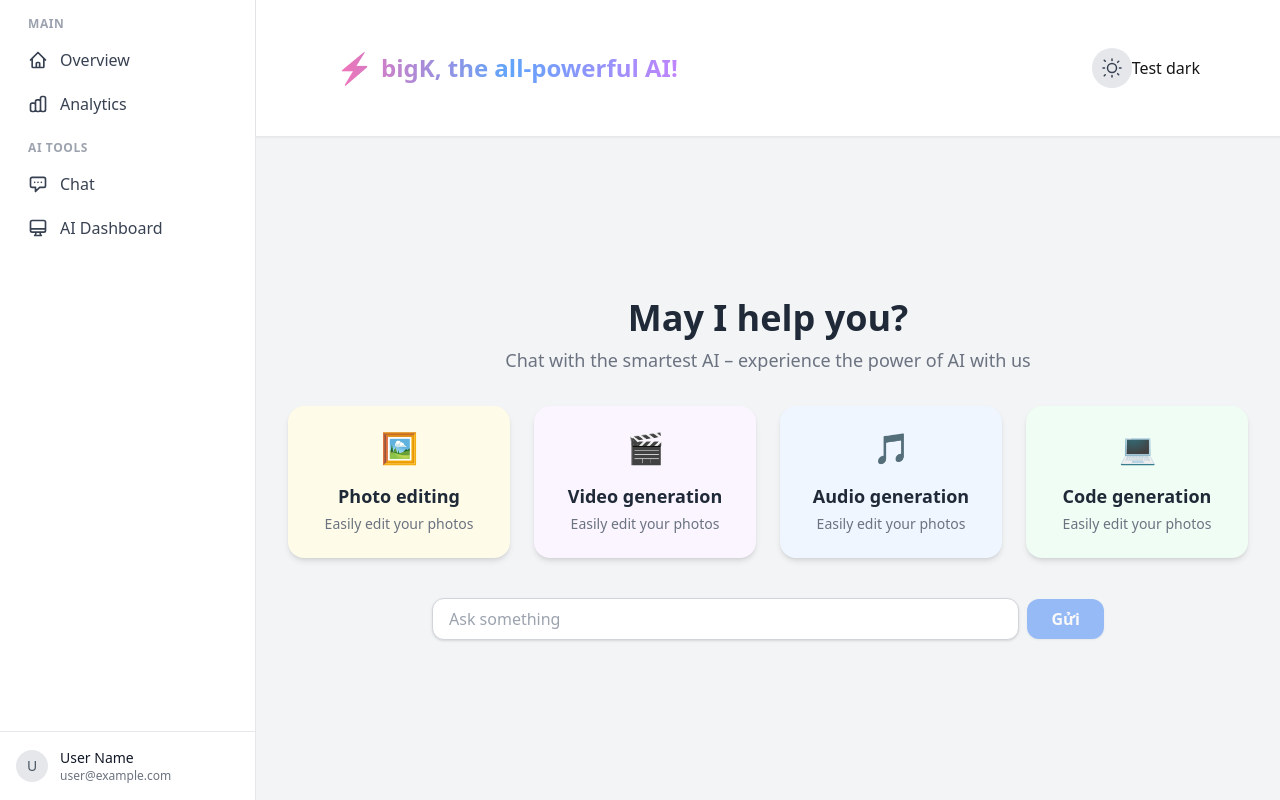
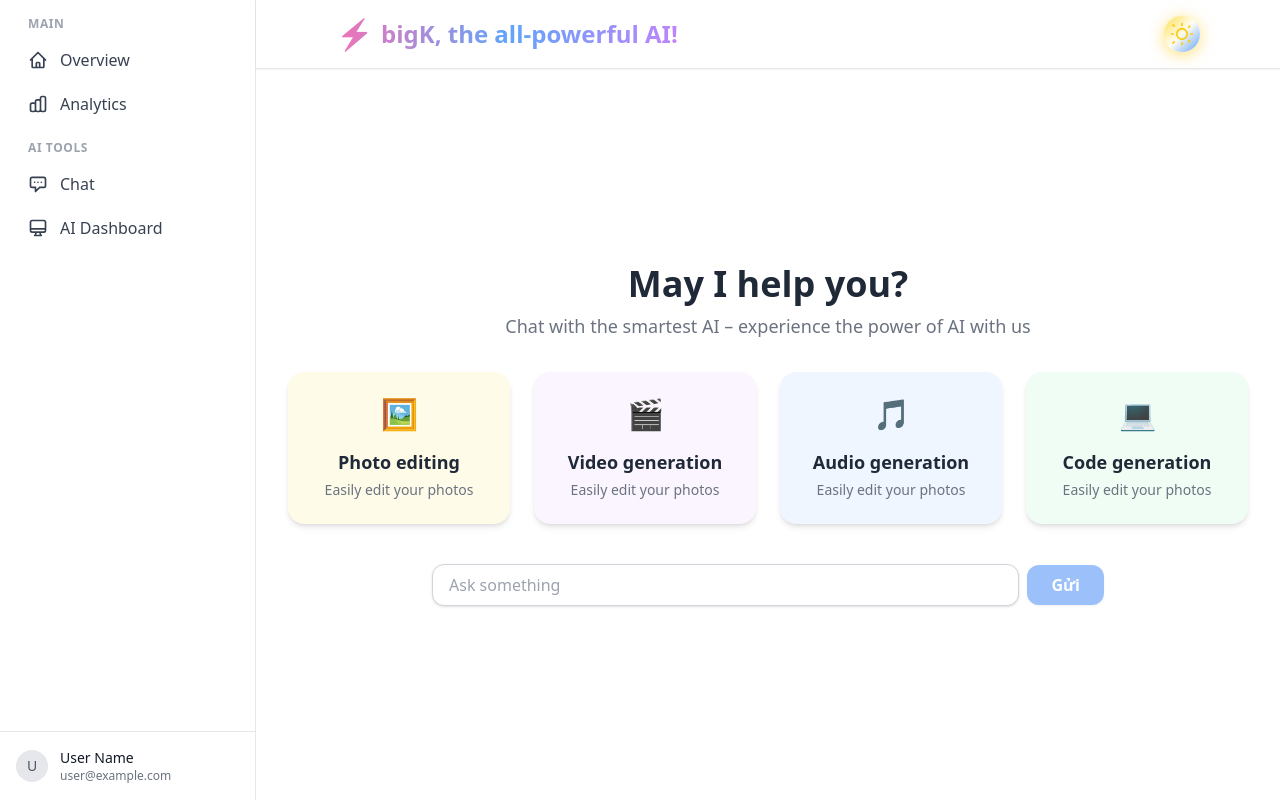
Before and after one commit to TrvKhanh/chatbot, a Next.js app: page / in a window 1280 px wide. Built offline with nearby package versions, Linux system fonts and the light colour scheme.

Commit message:
update drak light

```diff
--- a/src/app/components/ChatBox.tsx
+++ b/src/app/components/ChatBox.tsx
@@ -110,14 +110,14 @@ const ChatBox: React.FC<ChatBoxProps> = ({ onFirstMessage, sessionId, initialMes
   };
 
   return (
-    <div className="flex flex-col w-full h-full bg-gray-100 dark:bg-gray-900 rounded-2xl">
+    <div className="flex flex-col w-full h-full bg-gray-100 dark:bg-[#363636] rounded-2xl">
       <div className="flex-1 overflow-y-auto pr-2">
         {messages.map((msg) => (
           <ChatMessage key={msg.id} message={msg.content} isUser={msg.isUser} />
         ))}
         {loading && (
           <div className="flex justify-start my-2">
-            <div className="bg-gray-100 dark:bg-gray-800 text-gray-900 dark:text-gray-100 px-4 py-2 rounded-2xl rounded-bl-none shadow-sm text-sm">
+            <div className="bg-gray-100 dark:bg-[#363636] text-gray-900 dark:text-gray-100 px-4 py-2 rounded-2xl rounded-bl-none shadow-sm text-sm">
               <span className="animate-pulse">Đang trả lời...</span>
             </div>
           </div>
@@ -126,7 +126,7 @@ const ChatBox: React.FC<ChatBoxProps> = ({ onFirstMessage, sessionId, initialMes
       </div>
       <div className="mt-4 flex gap-2 p-2 pb-4 border-t">
         <textarea
-          className="flex-1 border border-gray-300 dark:border-gray-700 rounded-xl p-2 resize-none focus:outline-none focus:ring-2 focus:ring-blue-400 bg-white dark:bg-gray-900 text-gray-900 dark:text-gray-100"
+          className="flex-1 border border-gray-300 dark:border-gray-700 rounded-xl p-2 resize-none focus:outline-none focus:ring-2 focus:ring-blue-400 bg-white dark:bg-[#363636] text-gray-900 dark:text-gray-100"
           rows={2}
           placeholder="Nhập tin nhắn..."
           value={input}
--- a/src/app/components/MainContent.tsx
+++ b/src/app/components/MainContent.tsx
@@ -57,7 +57,7 @@ const MainContent: React.FC<MainContentProps> = ({ onSendFirstMessage }) => {
   };
 
   return (
-    <div className="flex flex-col items-center justify-center h-full w-full px-8 py-8">
+    <div className="flex flex-col items-center justify-center h-full w-full px-8 py-8 bg-white dark:bg-[#363636]">
       <div className="text-4xl font-extrabold text-center mb-2 text-gray-800 dark:text-gray-100">
         May I help you?
       </div>
@@ -80,7 +80,7 @@ const MainContent: React.FC<MainContentProps> = ({ onSendFirstMessage }) => {
         <input
           type="text"
           placeholder="Ask something"
-          className="flex-1 border border-gray-300 dark:border-gray-700 rounded-xl px-4 py-2 text-gray-700 dark:text-gray-100 text-base focus:outline-none focus:ring-2 focus:ring-blue-200 bg-white dark:bg-gray-900 shadow"
+          className="flex-1 border border-gray-300 dark:border-gray-700 rounded-xl px-4 py-2 text-gray-700 dark:text-gray-100 text-base focus:outline-none focus:ring-2 focus:ring-blue-200 bg-white dark:bg-[#363636] shadow"
           value={input}
           onChange={e => setInput(e.target.value)}
           onKeyDown={handleKeyDown}
--- a/src/app/components/Sidebar.tsx
+++ b/src/app/components/Sidebar.tsx
@@ -3,7 +3,7 @@ import Link from 'next/link';
 
 const Sidebar: React.FC = () => {
   return (
-    <aside className="w-64 h-screen bg-white dark:bg-gray-800 border-r border-gray-200 dark:border-gray-700 flex flex-col">
+    <aside className="w-64 h-screen bg-white dark:bg-[#1C1C1C] border-r border-gray-200 dark:border-gray-700 flex flex-col">
       {/* Main Navigation */}
       <nav className="flex-1 overflow-y-auto py-4">
         <div className="px-4 space-y-4">
--- a/src/app/components/Topbar.tsx
+++ b/src/app/components/Topbar.tsx
@@ -1,24 +1,15 @@
-import React, { useState, useEffect } from 'react';
+import React, { useContext } from 'react';
+import { ThemeContext } from '../ThemeProvider';
 
 const Topbar: React.FC = () => {
-  const [darkMode, setDarkMode] = useState(false);
-  const [mounted, setMounted] = useState(false);
+  const { theme, setTheme } = useContext(ThemeContext);
 
-  useEffect(() => {
-    setMounted(true);
-  }, []);
-
-  useEffect(() => {
-    if (!mounted) return;
-    if (darkMode) {
-      document.documentElement.classList.add('dark');
-    } else {
-      document.documentElement.classList.remove('dark');
-    }
-  }, [darkMode, mounted]);
+  const toggleTheme = () => {
+    setTheme(theme === 'dark' ? 'light' : 'dark');
+  };
 
   return (
-    <div className="flex items-center px-20 py-12 bg-white dark:bg-gray-800 border-b border-gray-200 dark:border-gray-700 shadow-sm sticky top-0 z-10 group">
+    <div className="flex items-center px-20 py-4 bg-white dark:bg-[#1C1C1C] border-b border-gray-200 dark:border-gray-700 shadow-sm sticky top-0 z-10 group">
       <div className="flex-1 flex items-center">
         <div className="font-bold font-sans">
           <h1 className="text-2xl bg-gradient-to-r from-pink-400 via-blue-400 to-purple-400 dark:from-cyan-400 dark:via-blue-400 dark:to-violet-400 bg-clip-text text-transparent flex items-center gap-2">
@@ -26,24 +17,22 @@ const Topbar: React.FC = () => {
           </h1>
         </div>
       </div>
-      {mounted && (
       <button
-          onClick={() => setDarkMode((prev) => !prev)}
-          className="ml-6 p-2 rounded-full bg-gray-200 dark:bg-gray-700 hover:bg-gray-300 dark:hover:bg-gray-600 transition"
+        onClick={toggleTheme}
+        className="ml-5 p-1 rounded-full bg-gradient-to-br from-yellow-300 via-white to-blue-400 dark:from-gray-700 dark:via-gray-900 dark:to-blue-900 shadow-lg hover:shadow-2xl ring-2 ring-white dark:ring-blue-900 transition-all duration-300 focus:outline-none"
         aria-label="Toggle dark mode"
+        style={{ boxShadow: theme === 'dark' ? '0 3px 15px 0 rgba(0, 60, 255, 0.5)' : '0 3px 15px 0 rgba(255, 200, 0, 0.5)' }}
       >
-          {darkMode ? (
-            <svg xmlns="http://www.w3.org/2000/svg" fill="none" viewBox="0 0 24 24" strokeWidth={1.5} stroke="currentColor" className="w-6 h-6 text-yellow-400">
+        {theme === 'dark' ? (
+          <svg xmlns="http://www.w3.org/2000/svg" fill="none" viewBox="0 0 24 24" strokeWidth={1.5} stroke="currentColor" className="w-7 h-7 text-blue-300 drop-shadow-[0_0_8px_rgba(0,60,255,0.5)]">
             <path strokeLinecap="round" strokeLinejoin="round" d="M21.752 15.002A9.718 9.718 0 0112 21.75c-5.385 0-9.75-4.365-9.75-9.75 0-4.136 2.664-7.64 6.438-9.165a.75.75 0 01.908.325.75.75 0 01-.062.954A7.501 7.501 0 0012 19.5a7.48 7.48 0 006.636-3.938.75.75 0 01.954-.062.75.75 0 01.325.908z" />
           </svg>
         ) : (
-            <svg xmlns="http://www.w3.org/2000/svg" fill="none" viewBox="0 0 24 24" strokeWidth={1.5} stroke="currentColor" className="w-6 h-6 text-gray-700">
+          <svg xmlns="http://www.w3.org/2000/svg" fill="none" viewBox="0 0 24 24" strokeWidth={1.5} stroke="currentColor" className="w-7 h-7 text-yellow-400 drop-shadow-[0_0_8px_rgba(255,200,0,0.5)]">
             <path strokeLinecap="round" strokeLinejoin="round" d="M12 3v1.5M12 19.5V21M4.219 4.219l1.061 1.061M17.657 17.657l1.061 1.061M3 12h1.5M19.5 12H21M4.219 19.781l1.061-1.061M17.657 6.343l1.061-1.061M12 7.5a4.5 4.5 0 100 9 4.5 4.5 0 000-9z" />
           </svg>
         )}
       </button>
-      )}
-      <div className="dark:bg-red-500">Test dark</div>
     </div>
   );
 };
--- a/tailwind.config.js
+++ b/tailwind.config.js
@@ -1,5 +1,6 @@
 /** @type {import('tailwindcss').Config} */
 module.exports = {
+  darkMode: 'class',
   content: [
     './src/pages/**/*.{js,ts,jsx,tsx,mdx}',
     './src/components/**/*.{js,ts,jsx,tsx,mdx}',
```
Lines whose indentation alone changed are shown as unchanged.
